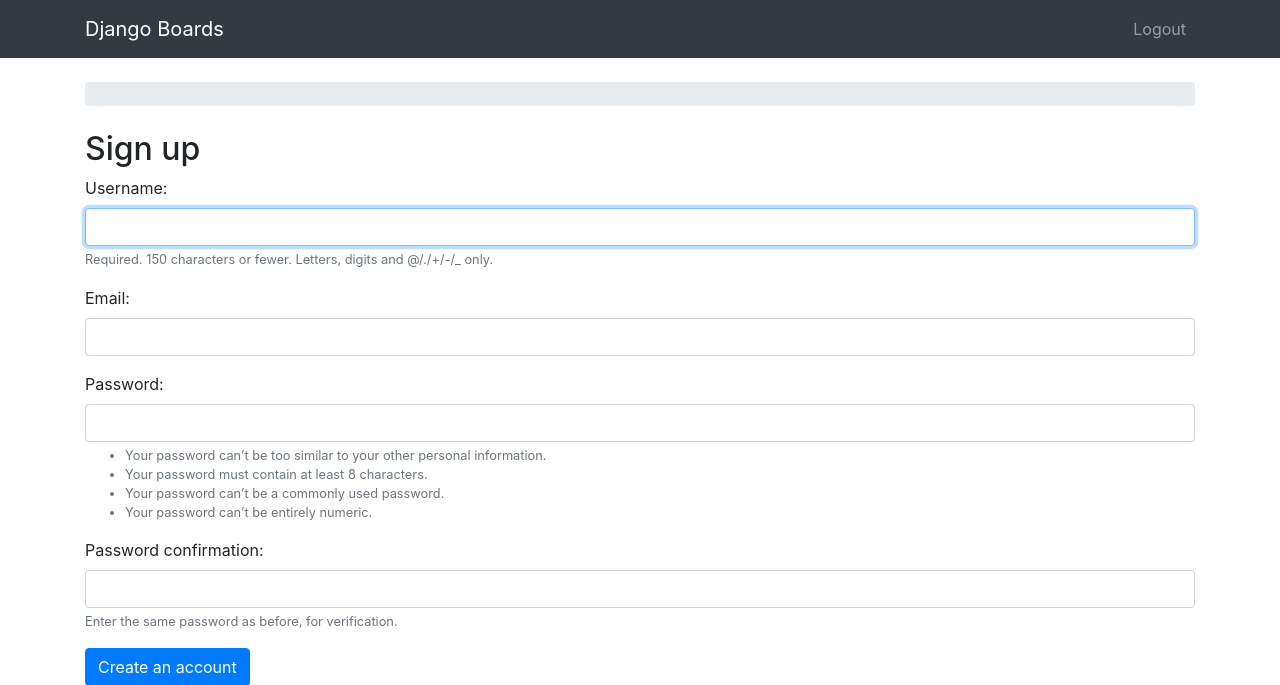
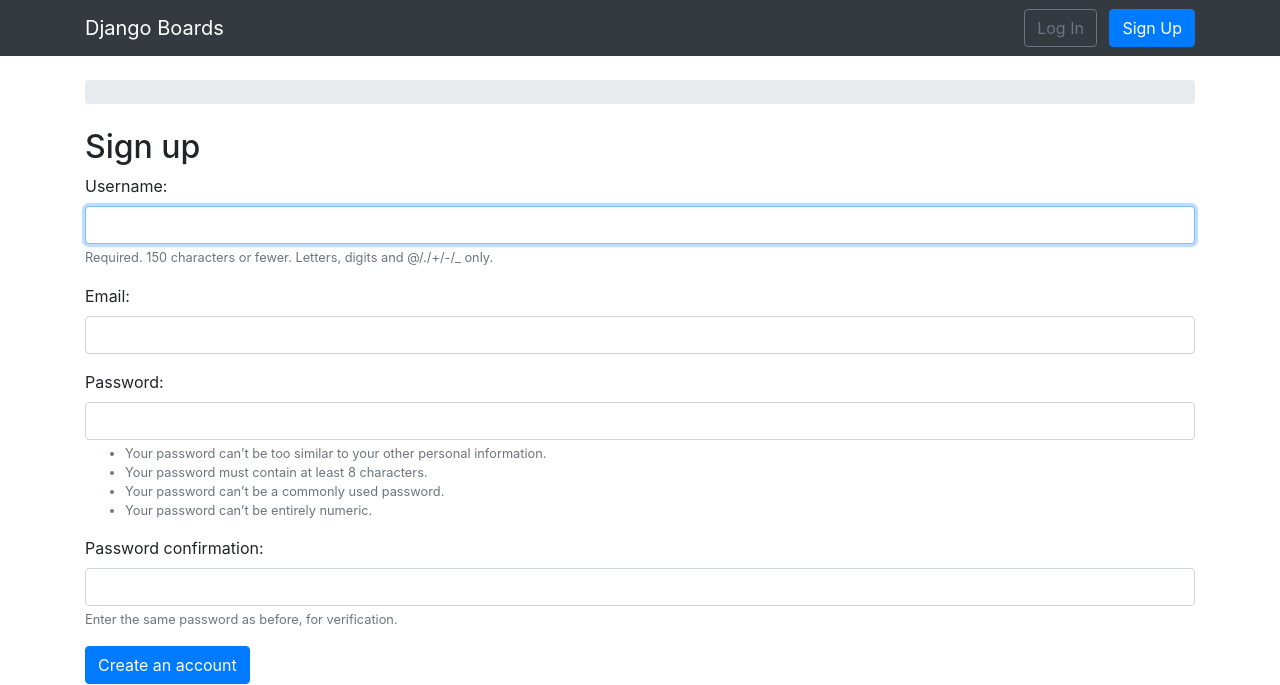
Before and after one commit to riddhiaryalearn-prog/Django_Discussion_Forum, a Django app: page /signup in a window 1280 px wide. Shown: the top 685 px of the page. Run offline with Django 5.2, Linux system fonts and the light colour scheme; some libraries are stand-ins or nearby versions; some web fonts are replaced.

Commit message:
Added a drop-down menu for logged in users and login\signup buttons for users that are not logged in

```diff
--- a/myproject/templates/base.html
+++ b/myproject/templates/base.html
@@ -7,6 +7,7 @@
     <link rel="stylesheet" href="{% static 'css/bootstrap.min.css' %}">
     <link rel="stylesheet" href="{% static 'css/app.css' %}">
     {% block stylesheet %}{% endblock %}  <!-- HERE -->
+    <script src="https://code.jquery.com/jquery-3.7.1.min.js" integrity="sha256-/JqT3SQfawRcv/BIHPThkBvs0OEvtFFmqPF/lYI/Cxo=" crossorigin="anonymous"></script>
   </head>
   <body>
     {% block body %}  <!-- HERE -->
@@ -17,17 +18,29 @@
         <span class="navbar-toggler-icon"></span>
       </button>
       <div class="collapse navbar-collapse" id="mainMenu">
+        {% if user.is_authenticated %}
         <ul class="navbar-nav ml-auto">
-          <li class="nav-item">
-            <a class="nav-link" href="#">{{ user.username }}</a>
-          </li>
-          <li class="nav-item">
-            <form method="post" action="{% url 'logout' %}">
-              {% csrf_token %}
-              <button class="nav-link btn btn-link" type="submit">Logout</button>
-            </form>
+          <li class="nav-item dropdown">
+            <a class="nav-link dropdown-toggle" href="#" id="userMenu" data-toggle="dropdown" aria-haspopup="true" aria-expanded="false">
+              {{ user.username }}
+            </a>
+            <div class="dropdown-menu dropdown-menu-right" aria-labelledby="userMenu">
+              <a class="dropdown-item" href="#">My account</a>
+              <a class="dropdown-item" href="#">Change password</a>
+              <div class="dropdown-divider"></div>
+              <form method="post" action="{% url 'logout' %}">
+                {% csrf_token %}
+                <button type="submit" class="dropdown-item">Log out</button>
+              </form>
+            </div>
           </li>
         </ul>
+        {% else %}
+        <div class="nav-item ml-auto">
+          <a href="#" class="btn btn-outline-secondary">Log In</a>
+          <a href="{% url 'signup' %}" class="btn btn-primary ml-2">Sign Up</a>
+        </div>
+        {% endif %}
       </div>
     </div>
   </nav>
@@ -40,5 +53,7 @@
         {% endblock %}
       </div>
     {% endblock body %}  <!-- AND HERE -->
+    <script src="https://code.jquery.com/jquery-3.7.1.min.js" integrity="sha256-/JqT3SQfawRcv/BIHPThkBvs0OEvtFFmqPF/lYI/Cxo=" crossorigin="anonymous"></script>
+    <script src="{% static 'css/js/bootstrap.bundle.min.js' %}"></script>
   </body>
 </html>
```
Also changed, not shown: accounts/tests/test_view_signup.py (+1 -1 lines).
